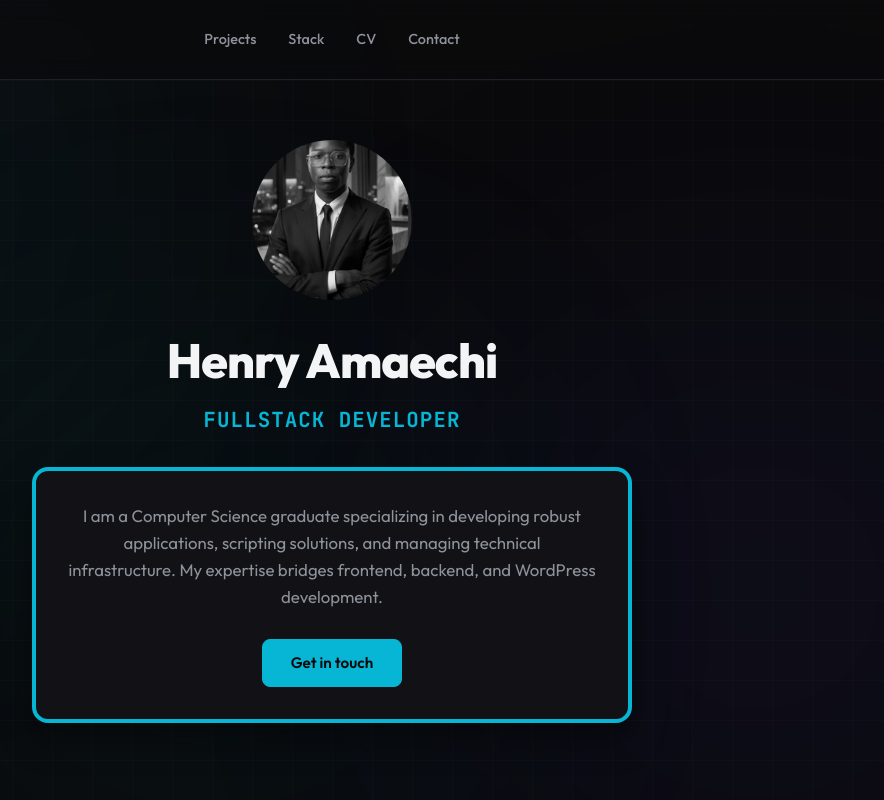
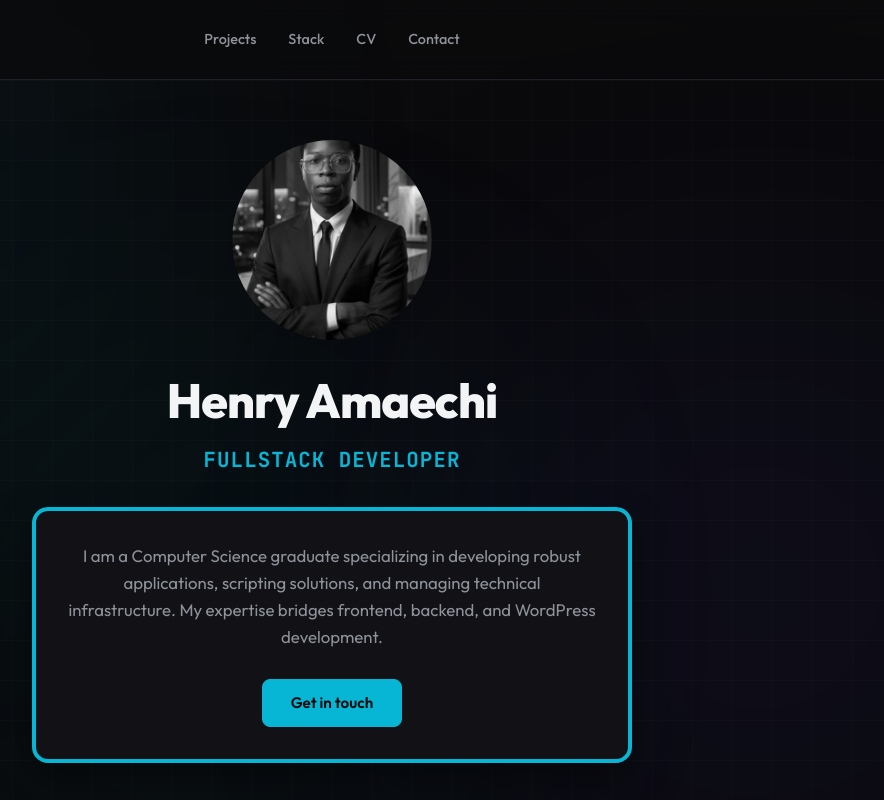
Before and after one commit to Henry-Amaechi/My-portfolio, a React (Vite) app: page / in a window 1280 px wide. Shown: the top 800 px of the page, without its empty margins (308-1192 px from the left). Built offline with nearby package versions, Linux system fonts and the light colour scheme.

Commit message:
Increase profile picture size to 200px

```diff
--- a/src/index.css
+++ b/src/index.css
@@ -128,8 +128,8 @@ nav a.active::after {
 }
 
 .profile-picture {
-  width: 160px;
-  height: 160px;
+  width: 200px;
+  height: 200px;
   border-radius: 50%;
   margin: 0 auto 24px;
   object-fit: cover;
```
